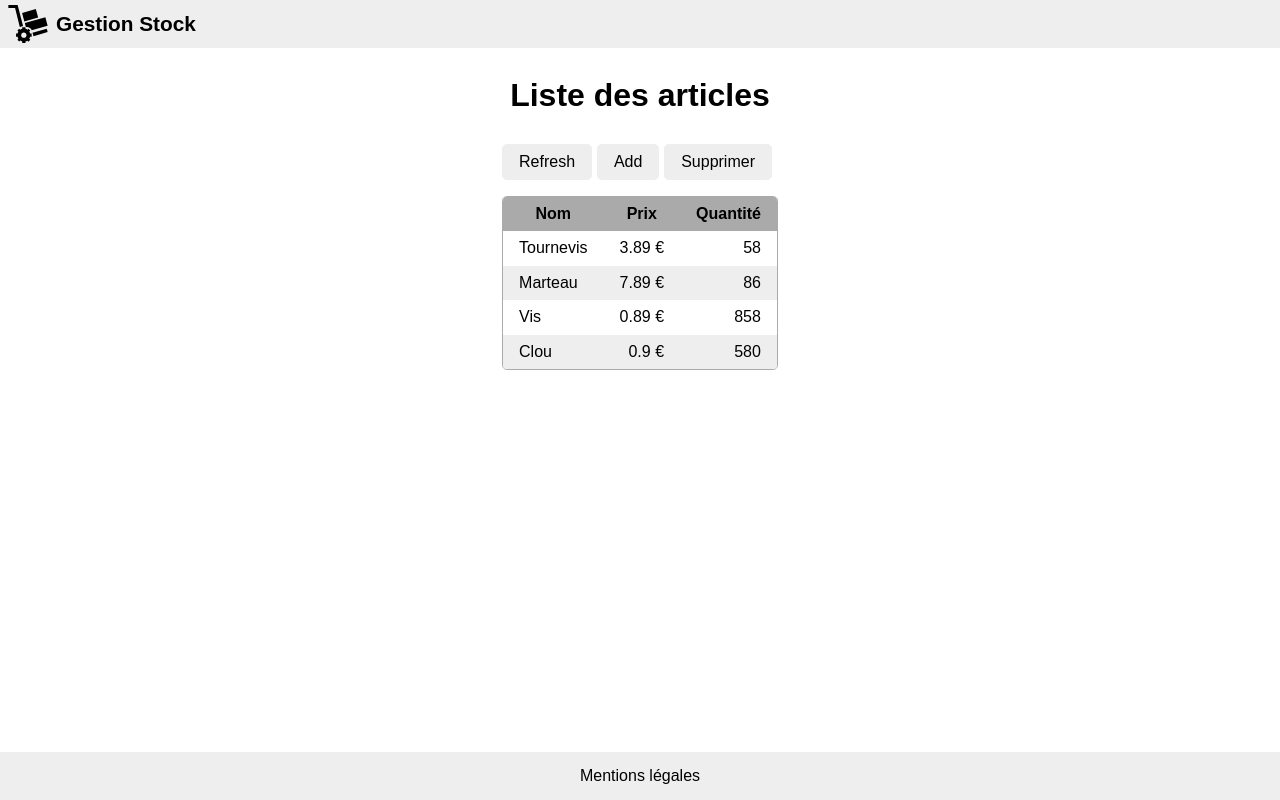
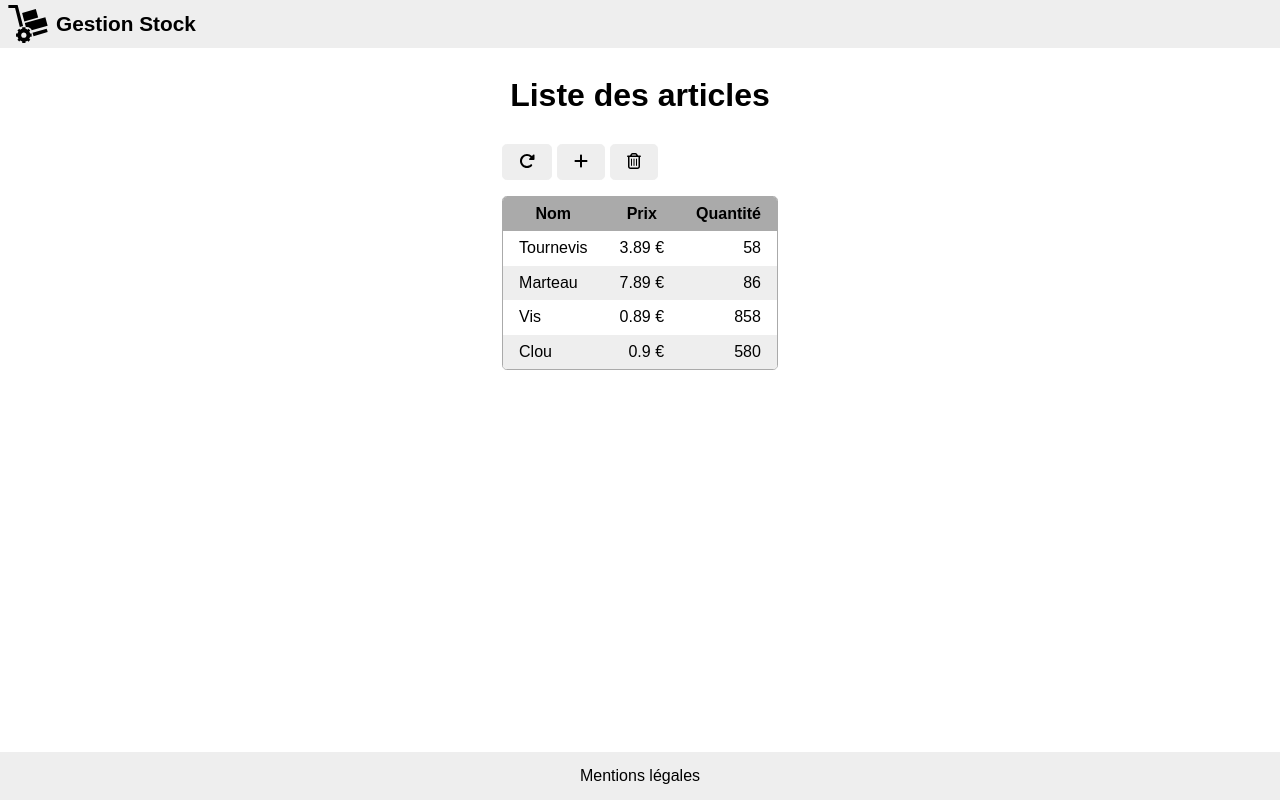
Before and after one commit to piou-piouski/Angular, an Angular app in the folder front/: page /stock in a window 1280 px wide. Built offline with nearby package versions, Linux system fonts and the light colour scheme.

Commit message:
add fontawesome

```diff
--- a/front/package.json
+++ b/front/package.json
@@ -18,6 +18,11 @@
     "@angular/platform-browser": "^16.1.0",
     "@angular/platform-browser-dynamic": "^16.1.0",
     "@angular/router": "^16.1.0",
+    "@fortawesome/angular-fontawesome": "^0.13.0",
+    "@fortawesome/fontawesome-svg-core": "^6.4.0",
+    "@fortawesome/free-brands-svg-icons": "^6.4.0",
+    "@fortawesome/free-regular-svg-icons": "^6.4.0",
+    "@fortawesome/free-solid-svg-icons": "^6.4.0",
     "normalize.css": "^8.0.1",
     "rxjs": "~7.8.0",
     "sanitize.css": "^13.0.0",
--- a/front/src/app/app.module.ts
+++ b/front/src/app/app.module.ts
@@ -6,6 +6,7 @@ import { AppComponent } from './app.component';
 import { LayoutModule } from './layout/layout.module';
 import { HomeComponent } from './routes/home/home.component';
 import { LegalComponent } from './routes/legal/legal.component';
+import { FontAwesomeModule } from '@fortawesome/angular-fontawesome';
 
 @NgModule({
   declarations: [
@@ -16,7 +17,8 @@ import { LegalComponent } from './routes/legal/legal.component';
   imports: [
     BrowserModule,
     AppRoutingModule,
-    LayoutModule
+    LayoutModule,
+    FontAwesomeModule
   ],
   providers: [],
   bootstrap: [AppComponent]
--- a/front/src/app/routes/home/home.component.html
+++ b/front/src/app/routes/home/home.component.html
@@ -1,5 +1,8 @@
 <main>
   <h1>Gérer efficacement votre stock</h1>
 
-  <a routerLink="/stock" class="button primary"> Voir le stock </a>
+  <a routerLink="/stock" class="button primary">
+    <span>Voir le stock</span>
+    <fa-icon [icon]="faAngleRight"></fa-icon>
+  </a>
 </main>
--- a/front/src/app/routes/home/home.component.ts
+++ b/front/src/app/routes/home/home.component.ts
@@ -1,10 +1,11 @@
 import { Component } from '@angular/core';
+import { faAngleRight } from '@fortawesome/free-solid-svg-icons';
 
 @Component({
   selector: 'app-home',
   templateUrl: './home.component.html',
-  styleUrls: ['./home.component.scss']
+  styleUrls: ['./home.component.scss'],
 })
 export class HomeComponent {
-
+  faAngleRight = faAngleRight;
 }
--- a/front/src/app/stock/add/add.component.html
+++ b/front/src/app/stock/add/add.component.html
@@ -15,6 +15,9 @@
       <input type="number" />
     </label>
     <div class="error"></div>
-    <button type="submit" class="primary">Ajouter</button>
+    <button type="submit" class="primary">
+      <fa-icon [icon]="faPlus"></fa-icon>
+      <span>Ajouter</span>
+    </button>
   </form>
 </main>
--- a/front/src/app/stock/add/add.component.ts
+++ b/front/src/app/stock/add/add.component.ts
@@ -1,10 +1,11 @@
 import { Component } from '@angular/core';
+import { faPlus } from '@fortawesome/free-solid-svg-icons';
 
 @Component({
   selector: 'app-add',
   templateUrl: './add.component.html',
-  styleUrls: ['./add.component.scss']
+  styleUrls: ['./add.component.scss'],
 })
 export class AddComponent {
-
+  faPlus = faPlus;
 }
--- a/front/src/app/stock/stock.component.html
+++ b/front/src/app/stock/stock.component.html
@@ -3,9 +3,15 @@
 
   <div class="content">
     <nav>
-      <button>Refresh</button>
-      <a routerLink="add" class="button">Add</a>
-      <button>Supprimer</button>
+      <button title="Rafraichir">
+        <fa-icon [icon]="faRotateRight"></fa-icon>
+      </button>
+      <a routerLink="add" class="button" title="Ajouter">
+        <fa-icon [icon]="faPlus"></fa-icon>
+      </a>
+      <button title="Supprimer">
+        <fa-icon [icon]="faTrashCan"></fa-icon>
+      </button>
     </nav>
     <div class="error"></div>
     <table>
--- a/front/src/app/stock/stock.component.ts
+++ b/front/src/app/stock/stock.component.ts
@@ -1,10 +1,14 @@
 import { Component } from '@angular/core';
+import { faTrashCan } from '@fortawesome/free-regular-svg-icons';
+import { faPlus, faRotateRight } from '@fortawesome/free-solid-svg-icons';
 
 @Component({
   selector: 'app-stock',
   templateUrl: './stock.component.html',
-  styleUrls: ['./stock.component.scss']
+  styleUrls: ['./stock.component.scss'],
 })
 export class StockComponent {
-
+  faRotateRight = faRotateRight;
+  faPlus = faPlus;
+  faTrashCan = faTrashCan;
 }
```
Also changed, not shown: front/src/app/stock/stock.module.ts (+4 -10 lines), 2 other files (tests, documents, lock files or other folders).
